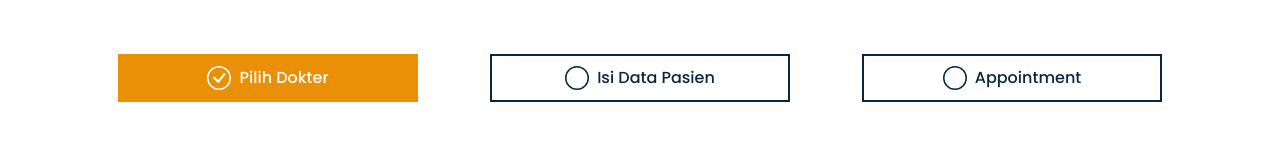
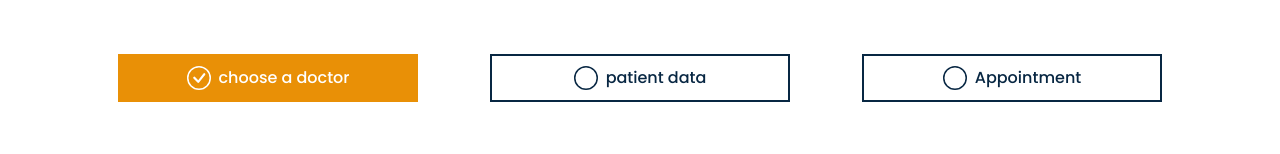
Before and after one commit to MediQueue-Dicoding-Bootcamp-Capstone/FE-Mediqueue, a React (Vite) app: page /bookappointment in a window 1280 px wide. Shown: the part 196-350 px from the top of the page. Built offline with nearby package versions, Linux system fonts and the light colour scheme.

Commit message:
update appointmentpage

```diff
--- a/src/pages/AppointmentPage.jsx
+++ b/src/pages/AppointmentPage.jsx
@@ -85,10 +85,10 @@ const AppointmentPage = () => {
         </Row>
         <Row className="mt-5 gx-0">
           <Col className="text-center d-flex align-items-center justify-content-center">
-            {renderStep(1, "Pilih Dokter")}
+            {renderStep(1, "choose a doctor")}
           </Col>
           <Col className="text-center d-flex align-items-center justify-content-center">
-            {renderStep(2, "Isi Data Pasien")}
+            {renderStep(2, "patient data")}
           </Col>
           <Col className="text-center d-flex align-items-center justify-content-center">
             {renderStep(3, "Appointment")}
```
